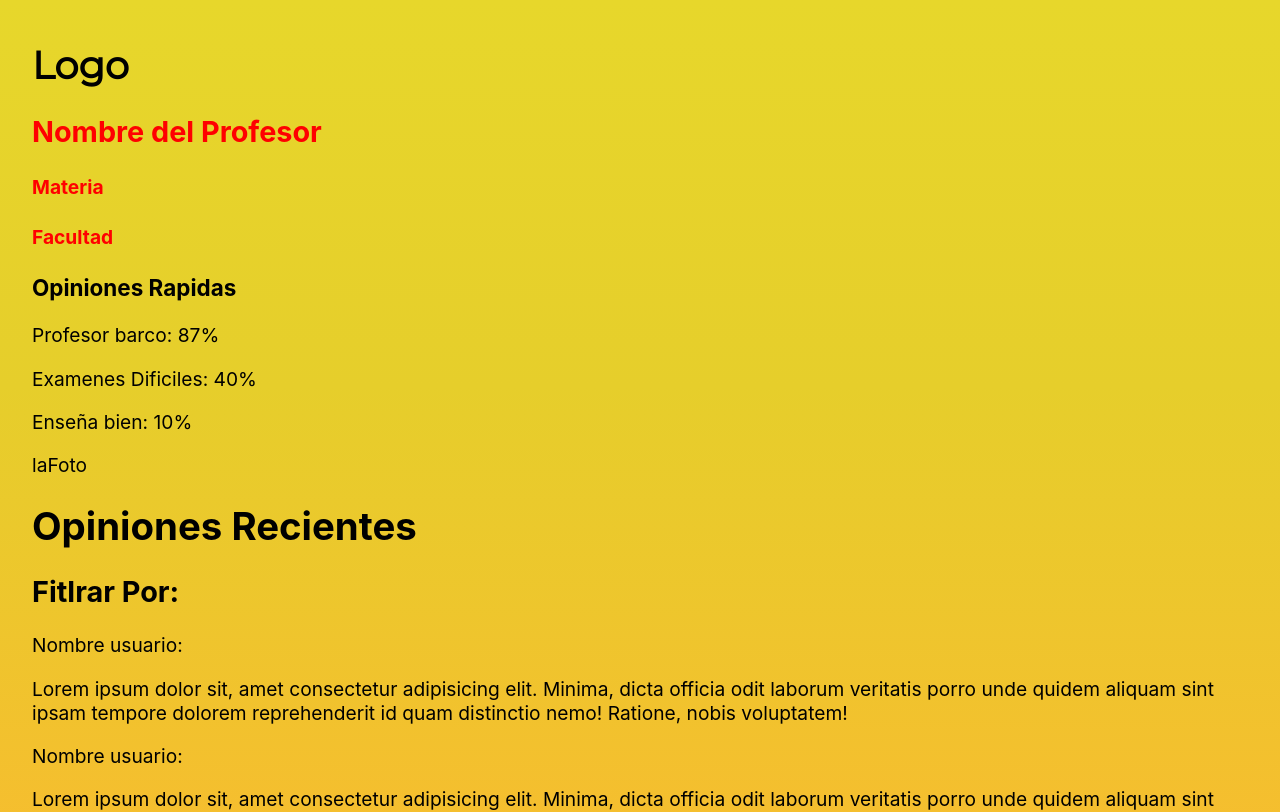
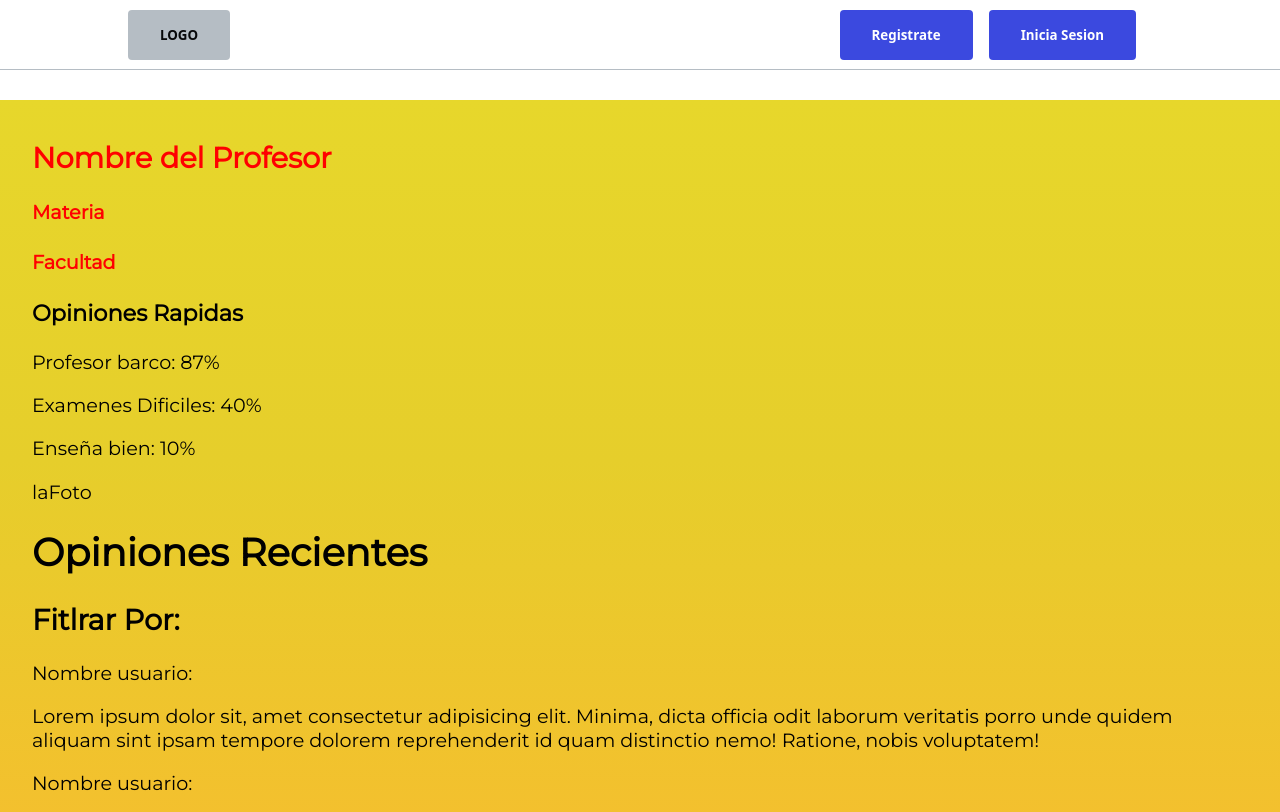
Before and after one commit to fanpug/professor-rating, a Next.js app: page /teachers/1 in a window 1280 px wide. Shown: the top 812 px of the page. Built offline with nearby package versions, Linux system fonts and the light colour scheme; no server answers.

Commit message:
Add navbar, sign in and out throughout the website and css for custom buttons

```diff
--- /dev/null
+++ b/components/Navbar.js
@@ -0,0 +1,68 @@
+import Link from 'next/link';
+import { useRouter } from 'next/router';
+import { useContext } from 'react';
+import { UserContext } from '../firebase/context';
+import { auth } from '../firebase/firebase.init';
+
+// Top navbar
+export default function Navbar() {
+    const { user } = useContext(UserContext);
+
+    const router = useRouter();
+
+    const signOut = () => {
+        auth.signOut();
+        router.reload();
+    }
+
+    const nameSplit = (firstName) => {
+        const myArray = firstName.split(" ");
+        firstName = myArray[0];
+        const str = firstName.toLowerCase();
+        const str2 = str.charAt(0).toUpperCase() + str.slice(1);
+        return str2;
+    }
+
+    return (
+        <nav className="navbar">
+            <ul>
+                <li>
+                    <Link href="/">
+                        <button className="btn-logo">LOGO</button>
+                    </Link>
+                </li>
+
+                {/* user is signed-in */}
+                {user && (
+                    <>
+                        <li className="push-left">
+                            <button onClick={signOut}>Cerrar Sesion</button>
+                        </li>
+                        <li>
+                            <p>Hola, {nameSplit(user.displayName)}!</p>
+                        </li>
+                        <li>
+                            <img src={user.photoURL || '/generic.png'} />
+                        </li>
+                    </>
+                )}
+
+                {/* user is not signed OR has not created user */}
+                {!user && (
+                    <>
+                        <li className='push-left'>
+                            <Link href="/login">
+                                <button className="btn-blue">Registrate</button>
+                            </Link>
+                        </li>
+                        <li>
+                            <Link href="/login">
+                                <button className="btn-blue">Inicia Sesion</button>
+                            </Link>
+                        </li>
+                    </>
+                )}
+            </ul>
+        </nav>
+    );
+}
--- /dev/null
+++ b/firebase/context.js
@@ -0,0 +1,3 @@
+import { createContext } from 'react';
+
+export const UserContext = createContext({ user: null, username: null });
--- /dev/null
+++ b/firebase/hooks.js
@@ -0,0 +1,24 @@
+import { auth, firestore } from '../firebase/firebase.init';
+import { useEffect, useState } from 'react';
+import { useAuthState } from 'react-firebase-hooks/auth';
+
+// Custom hook to read  auth record and user profile doc
+export function useUserData() {
+  const [user] = useAuthState(auth);
+  const [username, setUsername] = useState(null);
+
+  useEffect(() => {
+    // turn off realtime subscription
+    let unsubscribe;
+
+    if (user) {
+      unsubscribe = user.displayName;
+    } else {
+      setUsername(null);
+    }
+
+    return unsubscribe;
+  }, [user]);
+
+  return { user, username };
+}
--- a/pages/_app.js
+++ b/pages/_app.js
@@ -1,7 +1,18 @@
 import '../styles/globals.css'
+import Navbar from '../components/Navbar';
+
+import { UserContext } from '../firebase/context';
+import { useUserData } from '../firebase/hooks';
 
 function MyApp({ Component, pageProps }) {
-  return <Component {...pageProps} />
+  const userData = useUserData();
+
+  return (
+    <UserContext.Provider value={userData}>
+    <Navbar />
+    <Component {...pageProps} />
+    </UserContext.Provider>
+  );
 }
 
 export default MyApp
--- a/pages/teachers/[id].js
+++ b/pages/teachers/[id].js
@@ -1,19 +1,15 @@
 import styles from '../../styles/teachers.module.css'
+import Head from 'next/head'
 
 const TeacherProfile = () => {
     return (
         <div className={styles.fullPage}>
-            <head>
+            <Head>
                 <title>
                     Teachers Profile
                 </title>
-            </head>
-            <header>
-                <h1 id="logo">
-                    Logo
-                </h1>
-            </header>
-            <body id="body">
+            </Head>
+            <div id="body">
                 <main className={styles.teacherMain}>
                     <div className={styles.teacherProfile}>
                         <h2 id="teacherName">Nombre del Profesor</h2>
@@ -44,7 +40,7 @@ const TeacherProfile = () => {
                         <p>Blanck space</p>
                     </div>
                 </main>
-            </body>
+            </div>
         </div>
     );
 }
--- a/styles/globals.css
+++ b/styles/globals.css
@@ -1,7 +1,17 @@
+:root {
+  --color-bg: #eef0f1;
+  --color-text: #08090a;
+  --color-blue: #3b49df;
+  --color-red: #df3b3b;
+  --color-green: #3bdf72;
+  --color-gray: #b5bdc4;
+}
+
 html,
 body {
   padding: 0;
   margin: 0;
+  margin-top: 50px;
   font-family: -apple-system, BlinkMacSystemFont, Segoe UI, Roboto, Oxygen,
     Ubuntu, Cantarell, Fira Sans, Droid Sans, Helvetica Neue, sans-serif;
 }
@@ -28,3 +38,103 @@ a:focus,
 a:active {
   text-decoration: underline;
 }
+
+.navbar {
+  height: 70px;
+  width: 100%;
+  background: white;
+  color: var(--colors-text);
+  position: fixed;
+  top: 0;
+  padding: 0 10vw;
+  font-weight: bold;
+  border-bottom: 1px solid var(--color-gray);
+  z-index: 99;
+}
+
+.navbar ul {
+  list-style-type: none;
+  margin: 0;
+  padding: 0;
+  display: flex;
+  align-items: center;
+  justify-content: space-between;
+  height: 100%;
+}
+
+.navbar img {
+  border-radius: 50%;
+  width: 50px;
+  height: 50px;
+  cursor: pointer;
+}
+
+.navbar li {
+  border-radius: 50%;
+
+}
+
+.btn, button {
+  background-color: var(--color-gray);
+  border: none;
+  color: var(--color-text);
+  padding: 1rem 2rem;
+  display: flex;
+  align-items: center;
+  text-align: center;
+  justify-content: center;
+  text-decoration: none;
+  font-family: 'Noto Sans', sans-serif;
+  font-weight: bold;
+  border-radius: 0.25rem;
+  cursor: pointer;
+  margin: 0.5rem 1rem 0.5rem 0;
+}
+
+
+button:hover {
+  filter: brightness(90%);
+}
+
+button.btn-blue {
+  background-color: var(--color-blue);
+  color: white;
+}
+
+
+.push-left {
+  margin-left: auto;
+}
+
+.text-sm {
+  font-size: 0.85rem;
+}
+
+.text-danger {
+  font-weight: bold;
+  color: var(--color-red);
+}
+
+.text-success {
+  font-weight: bold;
+  color: var(--color-green);
+}
+
+.text-info {
+  font-weight: bold;
+  color: var(--color-blue);
+}
+
+.box {
+  display: flex;
+  justify-content: space-between;
+}
+
+.box-center {
+  display: flex;
+  flex-direction: column;
+  align-content: center;
+  text-align: center;
+}
+
+.hidden { display:  none; }
```
Also changed, not shown: pages/index.js (+0 -15 lines), pages/login.js (+14 -12 lines), public/generic.png (added).
